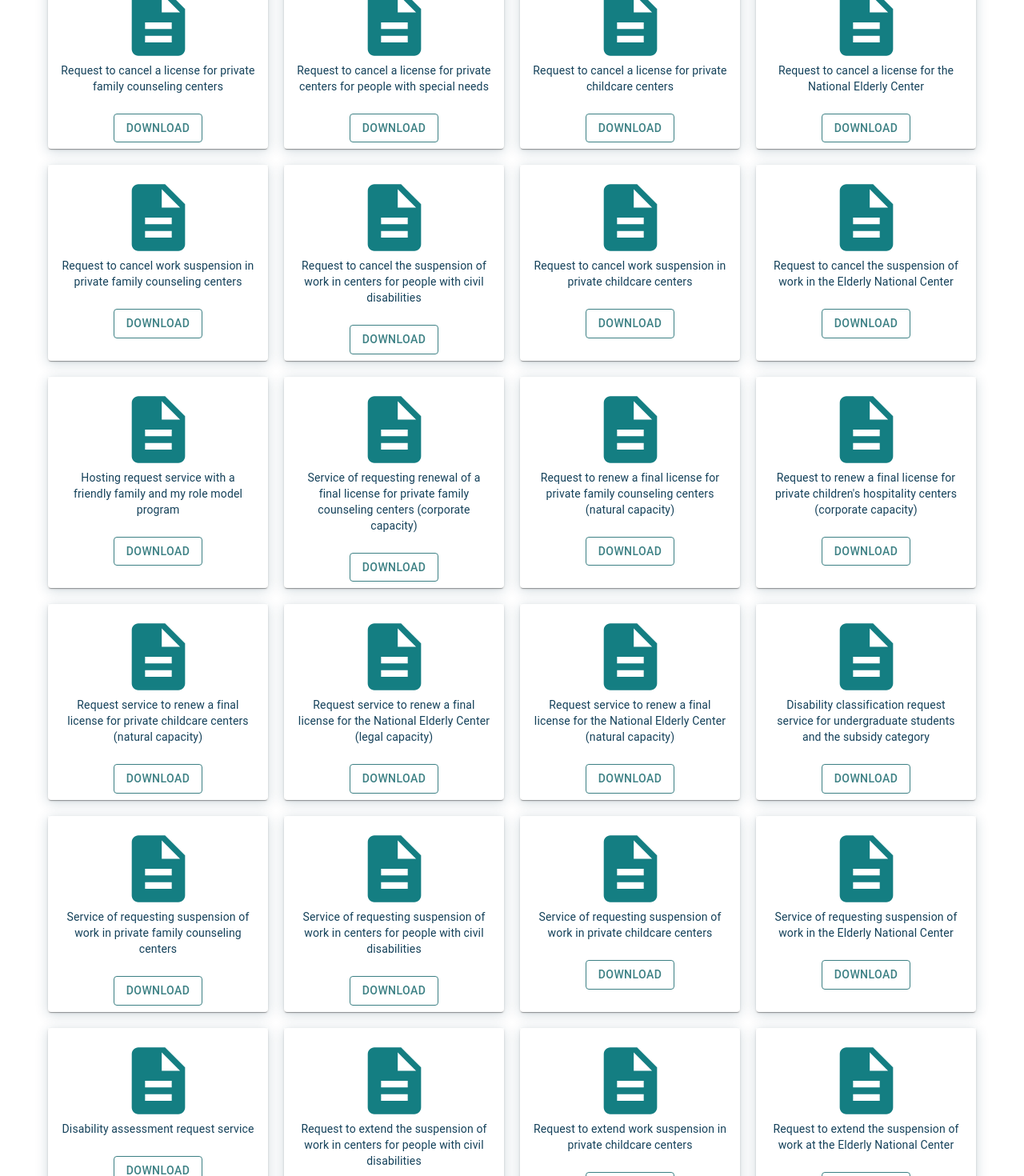
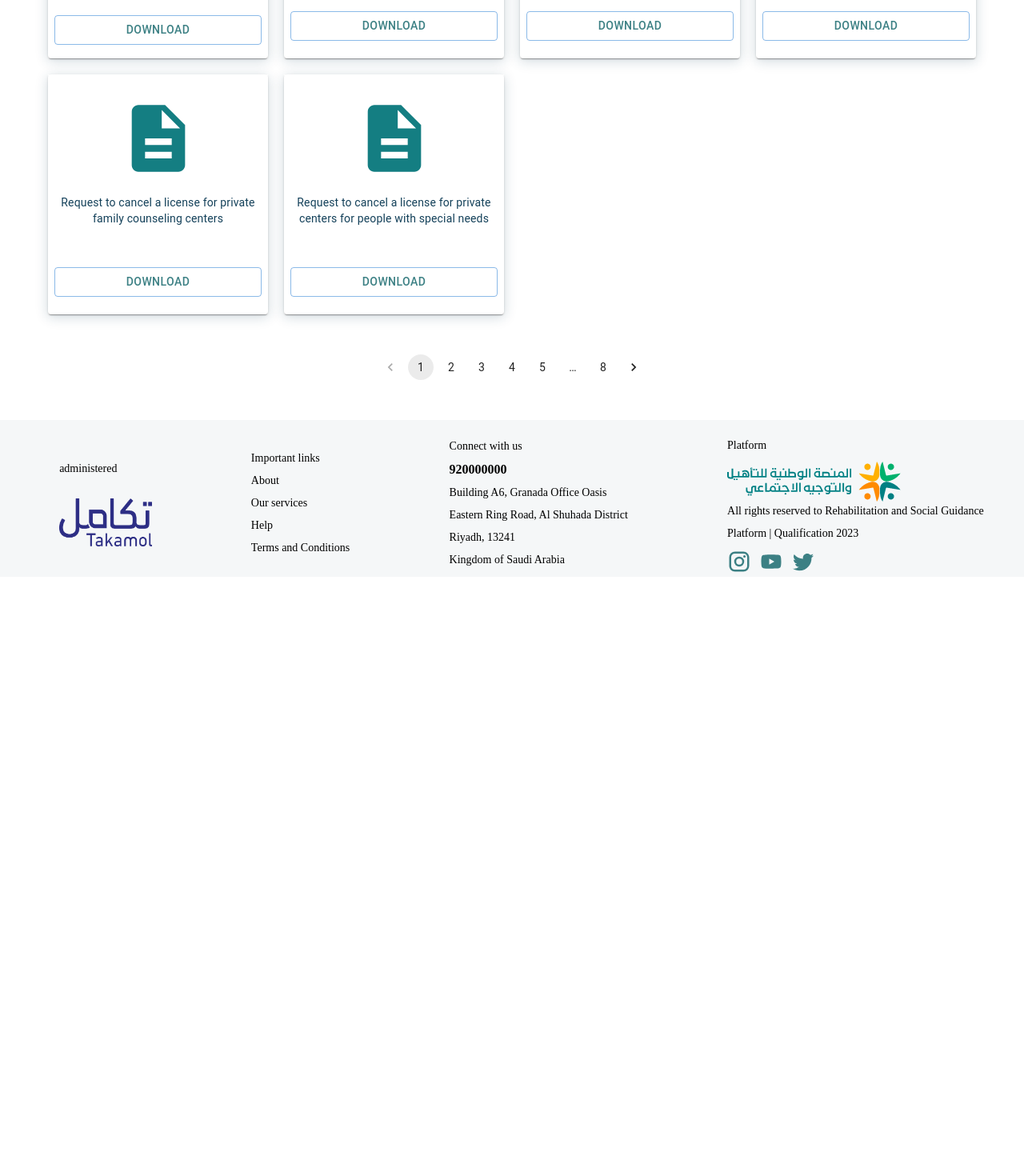
Before and after one commit to DianaKagramanyan/takamol, a React (Create React App) app: page /Help in a window 1280 px wide. Shown: the part 2460-3930 px from the top of the page at 80% size. After the commit the page ends 3181 px from the top, so only its background shows below. Built offline with nearby package versions, Linux system fonts and the light colour scheme.

Commit message:
added styling

```diff
--- a/src/public/help/cards/Card.js
+++ b/src/public/help/cards/Card.js
@@ -11,15 +11,18 @@ export default function BasicCard({item}) {
 
   return (
     <div className="userCard">
-      <Card className="card-description"  sx={{minWidth: 275}}>
+      <Card className="card-description" sx={{minWidth: 275}}>
         <CardContent className="cont">
           <DescriptionIcon className="image-paper" sx={{fontSize: 100, color: "#147e82"}}/>
-          <Typography className="title" sx={{color: "rgb(20, 65, 90)"}} variant="body2">
-            {title}
-          </Typography>
+          <div className="title">
+            <Typography className="title" sx={{color: "rgb(20, 65, 90)"}} variant="body2">
+              {title}
+            </Typography>
+          </div>
         </CardContent>
-        <CardActions>
-          <Button sx={{color: " #3C8084", border: ".5px solid #3C8084"}} variant="outlined">
+        <CardActions className="button-download">
+          <Button className="button-download" sx={{color: " #3C8084"}}
+                  variant="outlined">
             Download
           </Button>
         </CardActions>
--- a/src/public/help/cards/data.js
+++ b/src/public/help/cards/data.js
@@ -39,198 +39,198 @@ const list = [
     id: 10,
     title: "Request to cancel a license for private centers for people with special needs",
   },
-  {
-    id: 11,
-    title: "Request to cancel a license for private childcare centers",
-  },
-  {
-    id: 12,
-    title: "Request to cancel a license for the National Elderly Center",
-  },
-  {
-    id: 13,
-    title: "Request to cancel work suspension in private family counseling centers",
-  },
-  {
-    id: 14,
-    title: "Request to cancel the suspension of work in centers for people with civil disabilities",
-  },
-  {
-    id: 15,
-    title: "Request to cancel work suspension in private childcare centers",
-  },
-  {
-    id: 16,
-    title: "Request to cancel the suspension of work in the Elderly National Center",
-  },
-  {
-    id: 17,
-    title: "Hosting request service with a friendly family and my role model program",
-  },
-  {
-    id: 18,
-    title: "Service of requesting renewal of a final license for private family counseling centers (corporate capacity)",
-  },
-  {
-    id: 19,
-    title: "Request to renew a final license for private family counseling centers (natural capacity)",
-  },
-  {
-    id: 20,
-    title: "Request to renew a final license for private children's hospitality centers (corporate capacity)",
-  },
-  {
-    id: 21,
-    title: "Request service to renew a final license for private childcare centers (natural capacity)",
-  },
-  {
-    id: 22,
-    title: "Request service to renew a final license for the National Elderly Center (legal capacity)",
-  },
-  {
-    id: 23,
-    title: "Request service to renew a final license for the National Elderly Center (natural capacity)",
-  },
-  {
-    id: 24,
-    title: "Disability classification request service for undergraduate students and the subsidy category",
-  },
-  {
-    id: 25,
-    title: "Service of requesting suspension of work in private family counseling centers",
-  },
-  {
-    id: 26,
-    title: "Service of requesting suspension of work in centers for people with civil disabilities",
-  },
-  {
-    id: 27,
-    title: "Service of requesting suspension of work in private childcare centers",
-  },
-  {
-    id: 28,
-    title: "Service of requesting suspension of work in the Elderly National Center",
-  },
-  {
-    id: 29,
-    title: "Disability assessment request service",
-  },
-  {
-    id: 30,
-    title: "Request to extend the suspension of work in centers for people with civil disabilities",
-  },
-  {
-    id: 31,
-    title: "Request to extend work suspension in private childcare centers",
-  },
-  {
-    id: 32,
-    title: "Request to extend the suspension of work at the Elderly National Center",
-  },
-  {
-    id: 33,
-    title: "Service of requesting a letter of recommendation for orphans",
-  },
-  {
-    id: 34,
-    title: "User Guide Issuance of initial approval service for centers for people with civil disabilities (natural capacity)",
-  },
-  {
-    id: 35,
-    title: "User Guide Issuance of initial approval service for a civil family counseling center (natural capacity)",
-  },
-  {
-    id: 36,
-    title: "User Guide Issuance of Initial Approval Service for the Elderly Family Center (Natural Capacity)",
-  },
-  {
-    id: 37,
-    title: "User's Guide Ownership transfer service for private children's hospitality centers",
-  },
-  {
-    id: 38,
-    title: "User guide for issuing a license for private childcare centers",
-  },
-  {
-    id: 39,
-    title: "User guide for the service of issuing a license for private family counseling centers",
-  },
-  {
-    id: 40,
-    title: "User guide for the service of issuing a license for the National Elderly Center",
-  },
-  {
-    id: 41,
-    title: "User guide for the initial approval cancellation service for private family counseling centers",
-  },
-  {
-    id: 42,
-    title: "User guide for the service of revoking the initial approval for centers for people with disabilities",
-  },
-  {
-    id: 43,
-    title: "User guide for the service of revoking the initial approval of the private childcare centers",
-  },
-  {
-    id: 44,
-    title: "User guide for the initial approval cancellation service for the Elderly National Center",
-  },
-  {
-    id: 45,
-    title: "User guide for licensing renewal service for centers for people with disabilities",
-  },
-  {
-    id: 46,
-    title: "User guide for registration and accreditation of programs offered in centers (day care)",
-  },
-  {
-    id: 47,
-    title: "User guide for moving the headquarters of private family counseling centers",
-  },
-  {
-    id: 48,
-    title: "User guide for moving the headquarters of the centers for people with civil disabilities",
-  },
-  {
-    id: 49,
-    title: "User guide for moving the headquarters of the National Elderly Center",
-  },
-  {
-    id: 50,
-    title: "User guide for the transfer of ownership of private family counseling centers",
-  },
-  {
-    id: 51,
-    title: "User guide for the service of transferring the ownership of the National Elderly Center",
-  },
-  {
-    id: 52,
-    title: "Patron Dashboard User Guide",
-  },
-  {
-    id: 53,
-    title: "User guide for the service of issuing an initial approval for centers for people with private disabilities (corporate capacity)",
-  },
-  {
-    id: 54,
-    title: "User guide for the service of issuing an initial approval for a civil family counseling center (corporate capacity)",
-  },
-  {
-    id: 55,
-    title: "User guide for the service of issuing an initial approval for a private children's hospitality center (corporate capacity)",
-  },
-  {
-    id: 56,
-    title: "User Guide for Issuing Initial Approval for a Family Children's Hospitality Center (Normal)",
-  },
-  {
-    id: 57,
-    title: "User guide for the service of issuing an initial approval for the Elderly Center, my family (corporate capacity)",
-  },
-  {
-    id: 58,
-    title: "Recommendation letter service user guide for orphans",
-  },
+  // {
+  //   id: 11,
+  //   title: "Request to cancel a license for private childcare centers",
+  // },
+  // {
+  //   id: 12,
+  //   title: "Request to cancel a license for the National Elderly Center",
+  // },
+  // {
+  //   id: 13,
+  //   title: "Request to cancel work suspension in private family counseling centers",
+  // },
+  // {
+  //   id: 14,
+  //   title: "Request to cancel the suspension of work in centers for people with civil disabilities",
+  // },
+  // {
+  //   id: 15,
+  //   title: "Request to cancel work suspension in private childcare centers",
+  // },
+  // {
+  //   id: 16,
+  //   title: "Request to cancel the suspension of work in the Elderly National Center",
+  // },
+  // {
+  //   id: 17,
+  //   title: "Hosting request service with a friendly family and my role model program",
+  // },
+  // {
+  //   id: 18,
+  //   title: "Service of requesting renewal of a final license for private family counseling centers (corporate capacity)",
+  // },
+  // {
+  //   id: 19,
+  //   title: "Request to renew a final license for private family counseling centers (natural capacity)",
+  // },
+  // {
+  //   id: 20,
+  //   title: "Request to renew a final license for private children's hospitality centers (corporate capacity)",
+  // },
+  // {
+  //   id: 21,
+  //   title: "Request service to renew a final license for private childcare centers (natural capacity)",
+  // },
+  // {
+  //   id: 22,
+  //   title: "Request service to renew a final license for the National Elderly Center (legal capacity)",
+  // },
+  // {
+  //   id: 23,
+  //   title: "Request service to renew a final license for the National Elderly Center (natural capacity)",
+  // },
+  // {
+  //   id: 24,
+  //   title: "Disability classification request service for undergraduate students and the subsidy category",
+  // },
+  // {
+  //   id: 25,
+  //   title: "Service of requesting suspension of work in private family counseling centers",
+  // },
+  // {
+  //   id: 26,
+  //   title: "Service of requesting suspension of work in centers for people with civil disabilities",
+  // },
+  // {
+  //   id: 27,
+  //   title: "Service of requesting suspension of work in private childcare centers",
+  // },
+  // {
+  //   id: 28,
+  //   title: "Service of requesting suspension of work in the Elderly National Center",
+  // },
+  // {
+  //   id: 29,
+  //   title: "Disability assessment request service",
+  // },
+  // {
+  //   id: 30,
+  //   title: "Request to extend the suspension of work in centers for people with civil disabilities",
+  // },
+  // {
+  //   id: 31,
+  //   title: "Request to extend work suspension in private childcare centers",
+  // },
+  // {
+  //   id: 32,
+  //   title: "Request to extend the suspension of work at the Elderly National Center",
+  // },
+  // {
+  //   id: 33,
+  //   title: "Service of requesting a letter of recommendation for orphans",
+  // },
+  // {
+  //   id: 34,
+  //   title: "User Guide Issuance of initial approval service for centers for people with civil disabilities (natural capacity)",
+  // },
+  // {
+  //   id: 35,
+  //   title: "User Guide Issuance of initial approval service for a civil family counseling center (natural capacity)",
+  // },
+  // {
+  //   id: 36,
+  //   title: "User Guide Issuance of Initial Approval Service for the Elderly Family Center (Natural Capacity)",
+  // },
+  // {
+  //   id: 37,
+  //   title: "User's Guide Ownership transfer service for private children's hospitality centers",
+  // },
+  // {
+  //   id: 38,
+  //   title: "User guide for issuing a license for private childcare centers",
+  // },
+  // {
+  //   id: 39,
+  //   title: "User guide for the service of issuing a license for private family counseling centers",
+  // },
+  // {
+  //   id: 40,
+  //   title: "User guide for the service of issuing a license for the National Elderly Center",
+  // },
+  // {
+  //   id: 41,
+  //   title: "User guide for the initial approval cancellation service for private family counseling centers",
+  // },
+  // {
+  //   id: 42,
+  //   title: "User guide for the service of revoking the initial approval for centers for people with disabilities",
+  // },
+  // {
+  //   id: 43,
+  //   title: "User guide for the service of revoking the initial approval of the private childcare centers",
+  // },
+  // {
+  //   id: 44,
+  //   title: "User guide for the initial approval cancellation service for the Elderly National Center",
+  // },
+  // {
+  //   id: 45,
+  //   title: "User guide for licensing renewal service for centers for people with disabilities",
+  // },
+  // {
+  //   id: 46,
+  //   title: "User guide for registration and accreditation of programs offered in centers (day care)",
+  // },
+  // {
+  //   id: 47,
+  //   title: "User guide for moving the headquarters of private family counseling centers",
+  // },
+  // {
+  //   id: 48,
+  //   title: "User guide for moving the headquarters of the centers for people with civil disabilities",
+  // },
+  // {
+  //   id: 49,
+  //   title: "User guide for moving the headquarters of the National Elderly Center",
+  // },
+  // {
+  //   id: 50,
+  //   title: "User guide for the transfer of ownership of private family counseling centers",
+  // },
+  // {
+  //   id: 51,
+  //   title: "User guide for the service of transferring the ownership of the National Elderly Center",
+  // },
+  // {
+  //   id: 52,
+  //   title: "Patron Dashboard User Guide",
+  // },
+  // {
+  //   id: 53,
+  //   title: "User guide for the service of issuing an initial approval for centers for people with private disabilities (corporate capacity)",
+  // },
+  // {
+  //   id: 54,
+  //   title: "User guide for the service of issuing an initial approval for a civil family counseling center (corporate capacity)",
+  // },
+  // {
+  //   id: 55,
+  //   title: "User guide for the service of issuing an initial approval for a private children's hospitality center (corporate capacity)",
+  // },
+  // {
+  //   id: 56,
+  //   title: "User Guide for Issuing Initial Approval for a Family Children's Hospitality Center (Normal)",
+  // },
+  // {
+  //   id: 57,
+  //   title: "User guide for the service of issuing an initial approval for the Elderly Center, my family (corporate capacity)",
+  // },
+  // {
+  //   id: 58,
+  //   title: "Recommendation letter service user guide for orphans",
+  // },
 ];
 
 export default list;
--- a/src/public/styles/header.css
+++ b/src/public/styles/header.css
@@ -487,19 +487,21 @@ section {
 
 .userCard {
     box-shadow: rgba(20, 65, 90, 0.2) 0px 3px 15px 0px;
+    height: 300px;
 }
 
 .card-description {
     display: flex;
     align-items: center;
     flex-direction: column;
+    justify-content: space-around;
     /*padding: 24px;*/
     height: 100%;
     border-radius: 2px;
 }
 
 .title {
-    margin: 0px 0px 0.35em;
+    margin-top: 20px;
     line-height: 1.5;
     letter-spacing: 0.00938em;
     text-align: center;
@@ -507,6 +509,26 @@ section {
     font-weight: 700;
     font-size: 18px;
 }
+.button-download {
+    cursor: pointer;
+    vertical-align: middle;
+    font-weight: 500;
+    line-height: 1.75;
+    letter-spacing: 0.02857em;
+    text-transform: uppercase;
+    min-width: 64px;
+    padding: 7px 21px;
+    bottom: 0px;
+    border-radius: 0.3em;
+    font-size: 14px;
+    width: 100%;
+    color: rgb(60, 128, 132);
+}
+
+.button-download:hover {
+}
+
+
 .pagination {
     margin-bottom: 50px;
 }
```
